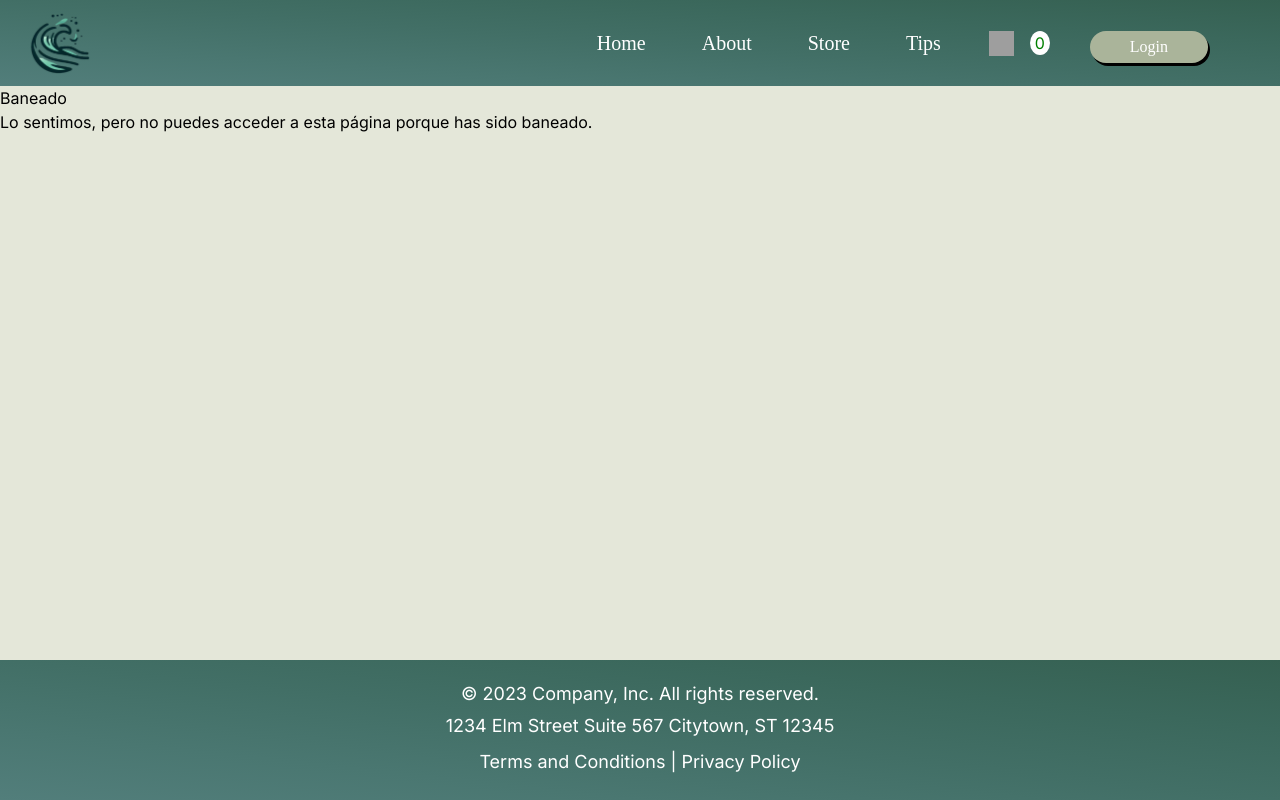
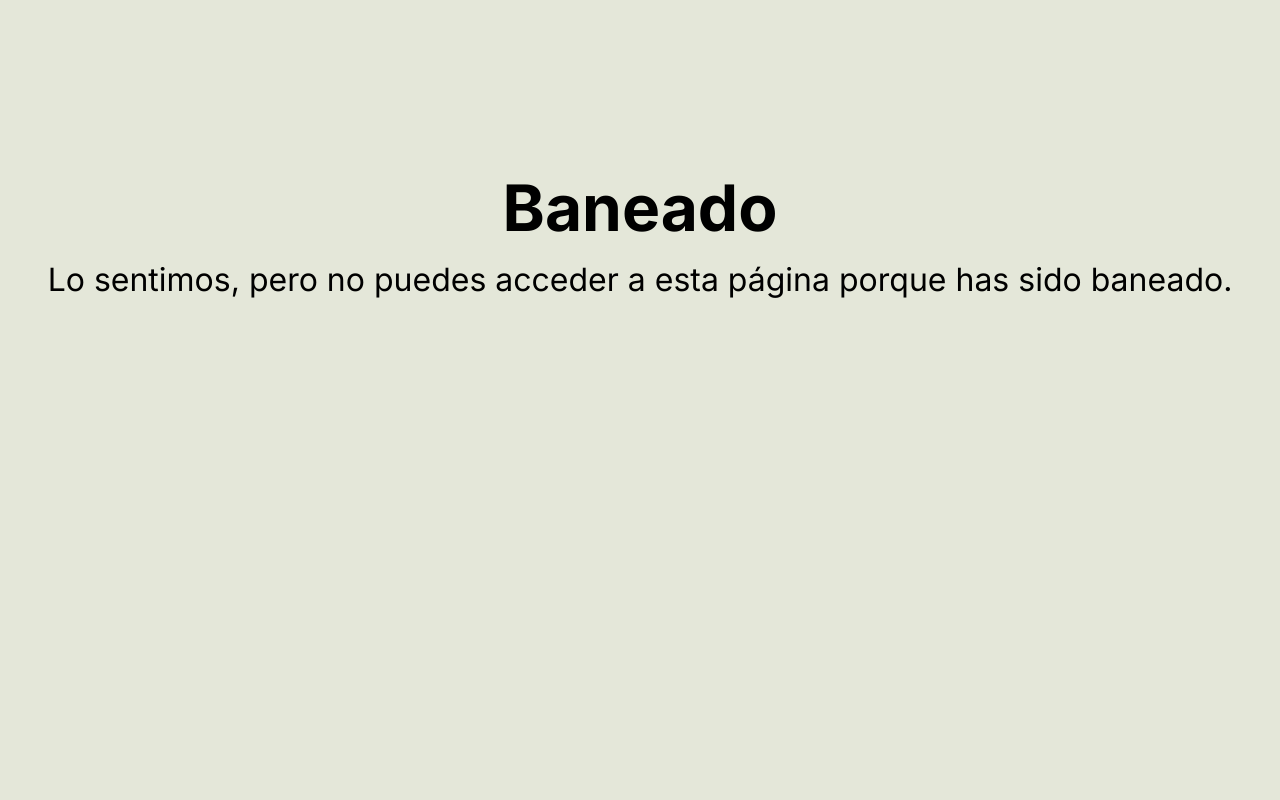
Before and after one commit to SebaGatti91/PF-GreenWave-Front, a Next.js app in the folder greenwave/: page /banned in a window 1280 px wide. Built offline with nearby package versions, Linux system fonts and the light colour scheme; no server answers; grey boxes are pictures that could not be loaded.

Commit message:
rutas de baneo

```diff
--- a/greenwave/src/app/banned/page.jsx
+++ b/greenwave/src/app/banned/page.jsx
@@ -1,8 +1,8 @@
 const Banned = () => {
   return (
-    <div>
-      <h1>Baneado</h1>
-      <p>
+    <div style={{ textAlign: 'center', marginTop: '20vh' }}>
+      <h1 style={{ fontSize: '4em', fontWeight: 'bold' }}>Baneado</h1>
+      <p style={{ fontSize: '2em' }}>
         Lo sentimos, pero no puedes acceder a esta página porque has sido
         baneado.
       </p>
--- a/greenwave/src/app/homepage/page.jsx
+++ b/greenwave/src/app/homepage/page.jsx
@@ -1,22 +1,23 @@
-"use client"
+"use client";
 import "./home.css";
-import axios from "axios"
+import axios from "axios";
 import Link from "next/link";
 import Button from "../components/button/Button";
 import { GlobalUser } from "../components/users/globalUsers";
 import { useContext, useEffect } from "react";
 import { useSession } from "next-auth/react";
-
+import { useRouter } from "next/navigation";
 
 export default function Home() {
+  const { data: session } = useSession();
+  const { user, setUser } = useContext(GlobalUser);
+  const userData = session?.user;
+  const router = useRouter();
 
-  const { data: session } = useSession();
-  const {user, setUser} = useContext(GlobalUser)
-  const userData = session?.user
-
-  console.log(user)
+  console.log(user);
 
   const fetchData = async () => {
+
     try {
       const response = await axios.get(
         `http://localhost:3001/users/${userData?.email}`
@@ -31,6 +32,9 @@ export default function Home() {
   };
 
   useEffect(() => {
+    if(user.status === false){
+      router.replace("/banned");
+    }
     if (session?.user) {
       fetchData();
     }
--- a/greenwave/src/app/layout.jsx
+++ b/greenwave/src/app/layout.jsx
@@ -29,7 +29,7 @@ export default function RootLayout({ children }) {
         <Providers>
           {pathname === "/" ? (
             <>{children}</>
-          ) : pathname.startsWith("/dashboard") ? (
+          ) : pathname.startsWith("/dashboard") || pathname === "/banned" ? (
             <>{children}</>
           ) : (
             <div className="flex flex-col h-screen">
```
